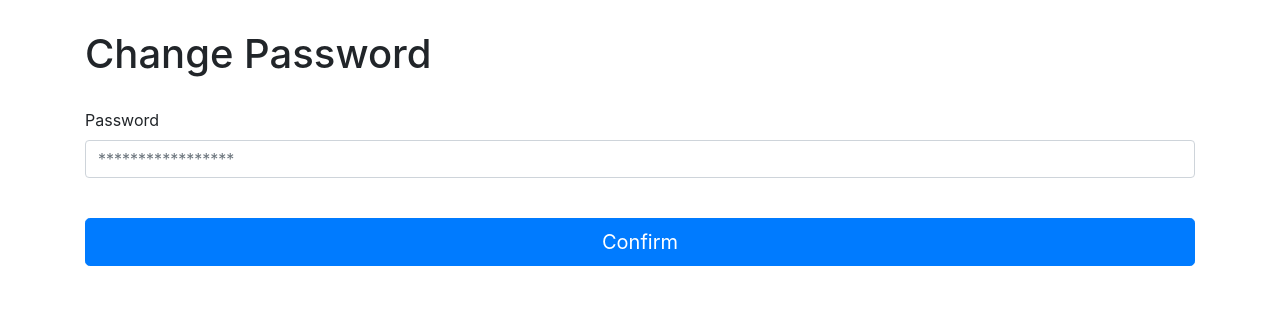
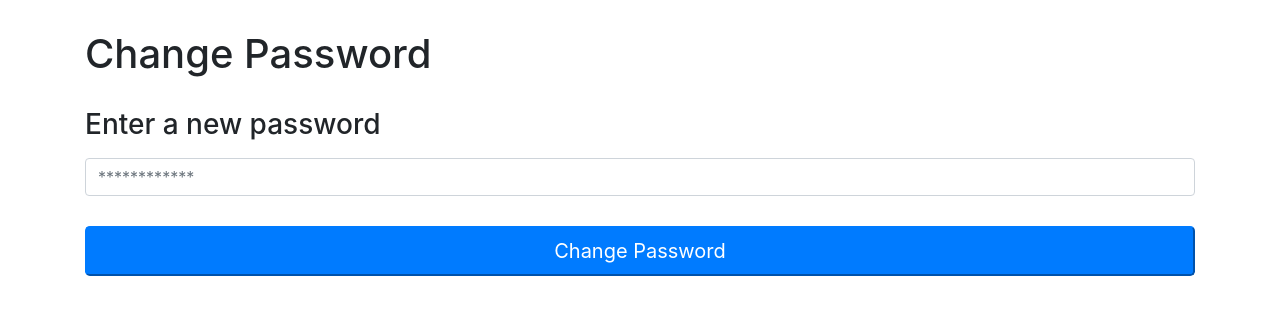
Before and after one commit to luantorrex/users-controll, a Flask app: page /changepassword/ in a window 1280 px wide. Shown: the part 56-371 px from the top of the page. Run offline with Flask 2, Linux system fonts and the light colour scheme; a user stored in the database is signed in; some libraries are stand-ins or nearby versions.

Commit message:
Add Change Password + Email

```diff
--- a/app/forms.py
+++ b/app/forms.py
@@ -15,3 +15,15 @@ class LoginForm(FlaskForm):
     password = PasswordField('Password:', validators=[DataRequired()])
     remember_me = BooleanField('Remember-me: ')
     submit = SubmitField('Login')
+
+
+class ChangeEmail(FlaskForm):
+    email = StringField('Enter a new e-mail: ',
+                        validators=[DataRequired(), Email()])
+    submit = SubmitField("Change Email")
+
+
+class ChangePassword(FlaskForm):
+    password = PasswordField('Enter a new password',
+                             validators=[DataRequired()])
+    submit = SubmitField("Change Password")
--- a/app/routes.py
+++ b/app/routes.py
@@ -1,9 +1,9 @@
 from app import app, db
-from app.forms import RegistrationForm, LoginForm
+from app.forms import ChangeEmail, ChangePassword, RegistrationForm, LoginForm
+from app.models import User
 from flask import render_template, url_for, redirect, flash
 from flask_login import login_required, login_user, logout_user
 from flask_login import current_user
-from app.models import User
 
 
 @app.route('/', methods=["GET", "POST"])
@@ -33,7 +33,9 @@ def signup():
                         password=form.password.data)
             db.session.add(user)
             db.session.commit()
-            flash("Validado e cadastrado!")
+            login_user(user)
+            flash("Congratulations! You just created your account")
+            return redirect(url_for("user"))
         if username is not None:
             flash("Username already in use. Please choose another one.")
         if email is not None:
@@ -48,13 +50,32 @@ def user():
 
 
 @app.route('/changeemail/', methods=["GET", "POST"])
+@login_required
 def changeEmail():
-    return render_template("changeemail.html")
+    form = ChangeEmail()
+    newEmail = User.query.filter_by(email=form.email.data).first()
+    if form.validate_on_submit() and newEmail is None:
+        current_user.email = form.email.data
+        db.session.add(current_user)
+        db.session.commit()
+        flash("E-mail changed with success.")
+        return redirect(url_for("user"))
+    if newEmail is not None:
+        flash("E-mail already in use. Please choose another one")
+    return render_template("changeemail.html", form=form)
 
 
 @app.route('/changepassword/', methods=["GET", "POST"])
+@login_required
 def changePassword():
-    return render_template("changepassword.html")
+    form = ChangePassword()
+    if form.validate_on_submit():
+        current_user.password = form.password.data
+        db.session.add(current_user)
+        db.session.commit()
+        flash("Password changed with success.")
+        return redirect(url_for("user"))
+    return render_template("changepassword.html", form=form)
 
 
 @app.route('/confirmAdmin/', methods=["GET", "POST"])
--- a/app/templates/changepassword.html
+++ b/app/templates/changepassword.html
@@ -4,12 +4,21 @@
 {% block content %}
     <h1>Change Password</h1>
 
-    <form method="POST" style="margin-top: 30px;">
+    <form method="POST" style="margin-top: 30px;" novalidate>
 
-        <label for="password">Password</label>
-        <input name="password" id="password" type="password" class="form-control" placeholder="*****************" required>
+        {{ form.hidden_tag() }}
 
-        <button type="submit" value="submit" class="btn btn-primary btn-lg btn-block" style="margin-top: 40px;">Confirm</button>
+        <p>
+            <h3>{{  form.password.label  }}</h3>
+            {{ form.password(class_="form-control", placeholder="************") }}
+
+            {% for error in form.password.errors %}
+                <span style="color: red;">{{ error }}</span>
+            {% endfor %}
+        </p>
+
+        <p style="margin-top: 30px;">{{ form.submit(class_="btn-block btn-primary btn-lg") }}</p>
+
     </form>
 
 {% endblock %}
```
Also changed, not shown: app/templates/changeemail.html (+13 -4 lines), app/storage.db.
